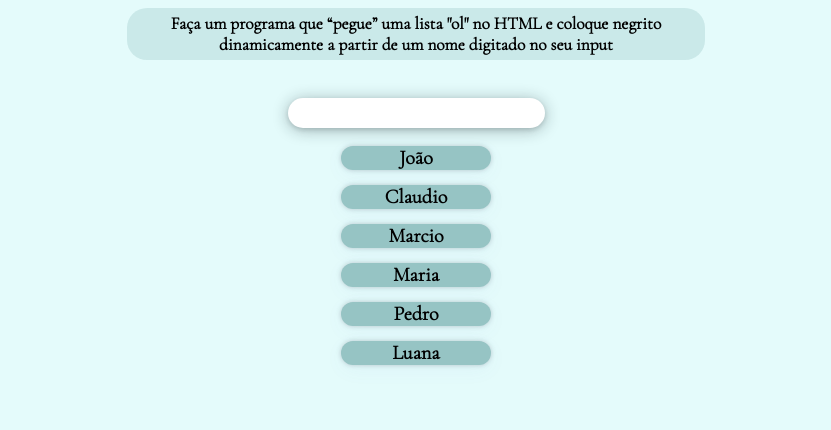
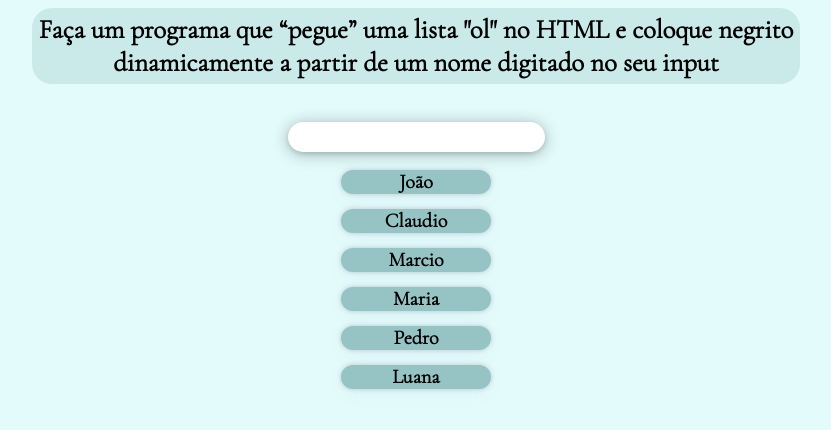
Before and after one commit to CarlaDeOliveira99/ExerciciosEmJavaScript, a plain HTML site: page Exe03/index.html in a window 1280 px wide. Shown: the whole page, without its empty margins (224-1055 px from the left). Drawn offline with nearby package versions, Linux system fonts and the light colour scheme.

Commit message:
atualizado o gif do exe03 e a fonte do texto

```diff
--- a/Exe03/style.css
+++ b/Exe03/style.css
@@ -4,7 +4,7 @@ body {
 
 #arearTexto{
     background-color: #96c4c457;
-    width: 45%;
+    width: 60%;
     margin: auto;
     text-align: center;
     padding: 5px;
@@ -12,7 +12,7 @@ body {
 }
 span{
     font-family: 'Cormorant Garamond', serif;
-    font-size: 13pt;
+    font-size: 20pt;
     font-weight: 600;
 }
 
```
Also changed, not shown: Imagens e gifs dos exercícios/exe03.gif.
